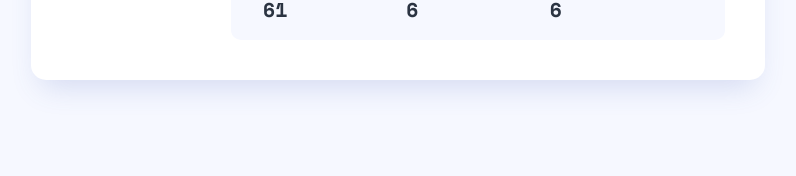
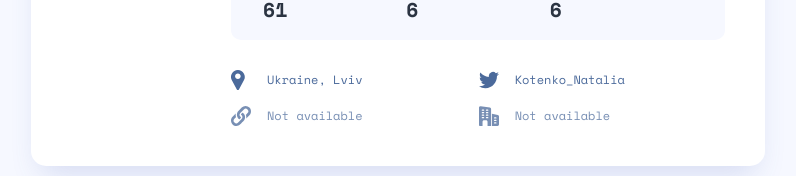
Before and after one commit to KotenkoNata/test, a React (Create React App) app: page / in a window 1280 px wide. Shown: the part 476-652 px from the top of the page, without its empty margins (242-1038 px from the left). Built offline with nearby package versions, Linux system fonts and the light colour scheme.

Commit message:
feat: create Info component

```diff
--- /dev/null
+++ b/src/components/InfoItem/InfoItem.module.scss
@@ -0,0 +1,35 @@
+:global{
+  body[data-theme='light']{
+    --info-color: var(--gray-200);
+  }
+  body[data-theme='dark']{
+    --info-color: var(--white);
+  }
+}
+
+.infoItem {
+  color: var(--info-color);
+  font-size: 0.75rem;
+  line-height: 1.5;
+  display: flex;
+  align-items: center;
+
+  svg{
+    fill: var(--info-color);
+    margin-right: 1rem;
+    width: 20px;
+  }
+
+  &.empty{
+    opacity: 0.75;
+  }
+}
+
+.link{
+  text-decoration: none;
+  color: var(--info-color);
+
+  &:hover{
+    text-decoration: underline;
+  }
+}
--- /dev/null
+++ b/src/components/InfoItem/InfoItem.tsx
@@ -0,0 +1,31 @@
+import styles from './InfoItem.module.scss';
+import React from "react";
+
+export interface InfoItemProps {
+    icon: React.ReactNode,
+    text?: string|null,
+    isLink?: boolean,
+}
+
+export const InfoItem = ({ icon, isLink, text }: InfoItemProps) => {
+    const currentText = text|| "Not available";
+    let currentHref = '';
+
+    if(isLink){
+        currentHref = text && text.startsWith('http') ? text : `https://${text}`
+    }
+    return (
+        <div className={`${styles.infoItem}${text ? '' : ` ${styles.empty}`}`}>
+            {icon}
+            <div>
+                {isLink && text ? (
+                    <a href={currentHref}
+                       target='_blank'
+                       rel='noreferrer'
+                       className={styles.link}
+                    >currentText</a>
+                ) : currentText}
+            </div>
+        </div>
+        );
+};
--- /dev/null
+++ b/src/components/InfoItem/index.ts
@@ -0,0 +1 @@
+export * from './InfoItem';
--- a/src/components/UserCard/UserCard.tsx
+++ b/src/components/UserCard/UserCard.tsx
@@ -2,6 +2,7 @@
 import {LocalGithubUser} from "../../types";
 import {UserStat, UserStatProps} from "../UserStat";
 import {UserTitle} from "../UserTitle";
+import {UserInfo} from "../UserInfo";
 
 interface UserCardProps extends LocalGithubUser{ }
 
@@ -20,6 +21,7 @@
                 followers = {props.followers}
                 following = {props.following}
             />
+            <UserInfo company={props.company} blog={props.blog} location={props.location} twitter={props.twitter} />
         </div>
     );
 }
--- /dev/null
+++ b/src/components/UserInfo/UserInfo.module.scss
@@ -0,0 +1,11 @@
+.userInfo {
+  display: flex;
+  flex-direction: column;
+  gap: 1rem;
+
+  @media (min-width: 767px) {
+    display: grid;
+    grid-template-rows: repeat(2, 1fr);
+    grid-auto-flow: column;
+  }
+}
--- /dev/null
+++ b/src/components/UserInfo/UserInfo.tsx
@@ -0,0 +1,40 @@
+import {ReactComponent as CompanyIcon} from 'assets/icon-company.svg';
+import {ReactComponent as LocationIcon} from 'assets/icon-location.svg';
+import {ReactComponent as TwitterIcon} from 'assets/icon-twitter.svg';
+import {ReactComponent as BlogIcon} from 'assets/icon-website.svg';
+
+import styles from './UserInfo.module.scss';
+import {LocalGithubUser} from "../../types";
+import {InfoItem, InfoItemProps} from "../InfoItem";
+
+interface UserInfoProps extends Pick<LocalGithubUser, 'blog' | 'company' | 'location' | 'twitter'>{ }
+
+export const UserInfo = ({blog, company, location, twitter }: UserInfoProps) => {
+    const items: InfoItemProps [] = [
+        {
+            icon: <LocationIcon />,
+            text: location,
+        },
+        {
+            icon: <BlogIcon />,
+            text: blog,
+            isLink: true,
+        },
+        {
+            icon: <TwitterIcon />,
+            text: twitter,
+        },
+        {
+            icon: <CompanyIcon />,
+            text: company,
+        }
+    ]
+
+    return (
+        <div className={styles.userInfo}>
+            {items.map((item, index)=>(
+                <InfoItem {...item} key={index}/>
+            ))}
+        </div>
+    )
+};
--- /dev/null
+++ b/src/components/UserInfo/index.ts
@@ -0,0 +1 @@
+export * from './UserInfo';
```
